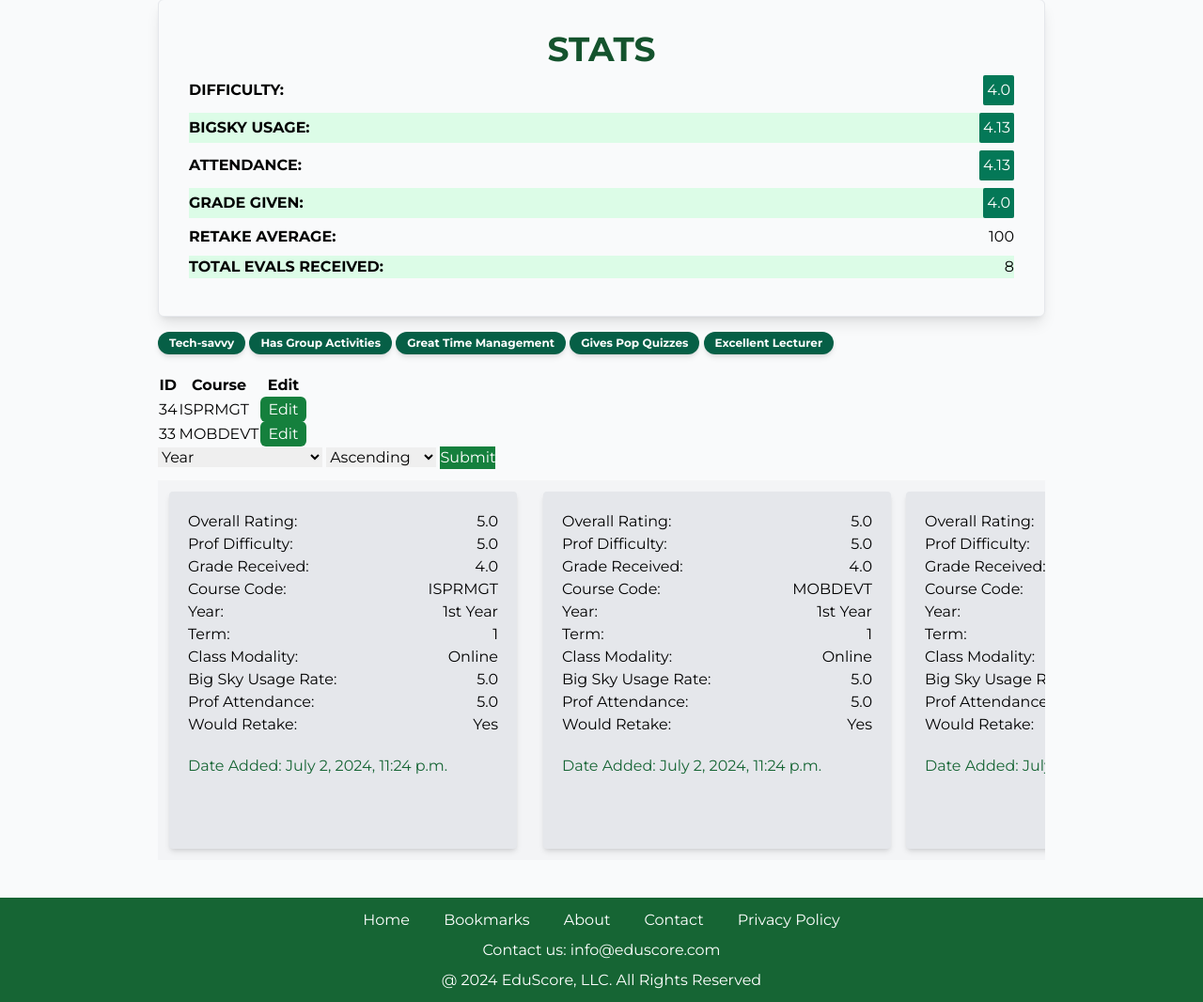
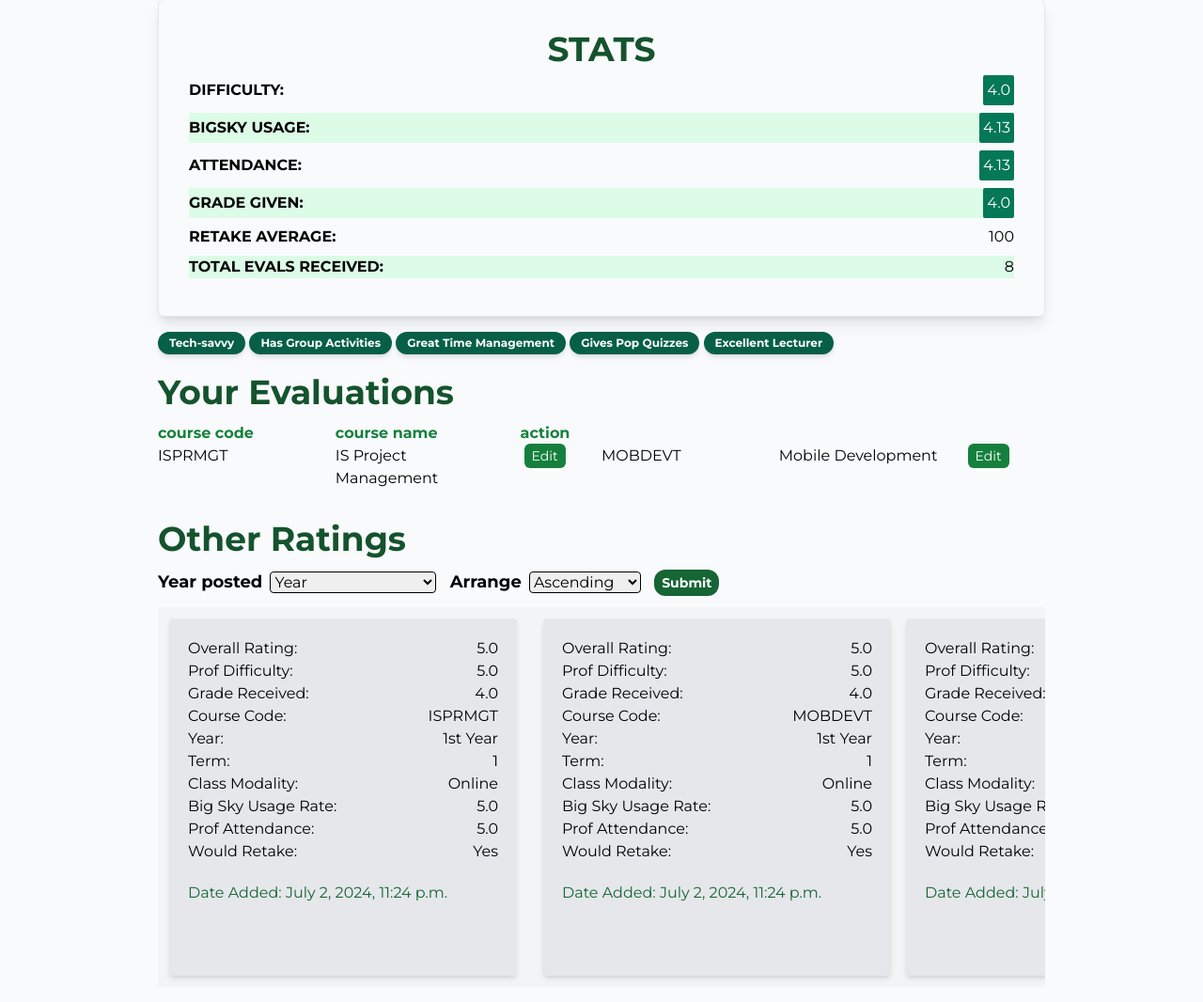
Before and after one commit to riCODEre/EduScore, a Django app: page /teacher/1 in a window 1280 px wide. Shown: the part 365-1431 px from the top of the page at 94% size. Run offline with Django 5.2, Linux system fonts and the light colour scheme; a user stored in the database is signed in; data comes from the database, SQL or seed files in the repository; both versions use the stored data as it was after the commit; some libraries are stand-ins or nearby versions.

Commit message:
working on 'Your Evaluations' part

```diff
--- a/templates/teacherInfo.html
+++ b/templates/teacherInfo.html
@@ -158,35 +158,36 @@
                 {% endfor %}
             </div>
 
-
-            {# INDIVIDUAL EVALUATIONS #}
+            {# YOUR EVALUATIONS #}
+            <h1 class="text-4xl font-bold text-green-900 mb-3">Your Evaluations</h1>
             {% if showAdd == True or showAdd == None %}
-                <a class="px-2 py-1 rounded-md bg-green-700 text-white" href="{% url 'EvaluateTeacher' prof.id %}">Add Evaluation</a>
+                <a class="px-2 py-1 buttonGreen" href="{% url 'EvaluateTeacher' prof.id %}">Add Evaluation</a>
             {% endif %}
+            <div class="grid grid-cols-10 mt-3">
+                <div class="col-span-2 text-green-700 font-semibold">course code</div>
+                <div class="col-span-2 text-green-700 font-semibold">course name</div>
+                <div class="col-span-1 text-green-700 font-semibold ml-2">action</div>
+            </div>
             {% if showEdit == True %}
-                <table>
-                    <tr>
-                        <th>ID</th>
-                        <th>Course</th>
-                        <th>Edit</th>
-                    </tr>
+                <div class="grid grid-cols-10">
                     {% for record in Evals %}
-                        <tr>
-                            <td>{{ record.id }}</td>
-                            <td>{{ record.CourseID.CourseCode }}</td>
-                            <td>
-                                <a class="px-2 py-1 rounded-md bg-green-700 text-white" href="{% url 'EditEval' record.id %}">Edit</a>
-                            </td>
-                        </tr>
+                        <div class="col-span-2">{{ record.CourseID.CourseCode }}</div>
+                        <div class="col-span-2">{{ record.CourseID.CourseName }}</div>
+                        <div class="col-span-1 ml-2">
+                            <a class="text-sm ml-1 px-2 py-1 rounded-md bg-green-700 text-white" href="{% url 'EditEval' record.id %}">Edit</a>
+                        </div>
                     {% endfor %}
-                </table>
+                </div>
             {% endif %}
 
 
-            <div class="">
+            {# SORTING #}
+            <div class="mt-8">
+                <h1 class="text-4xl font-bold text-green-900 mb-3">Other Ratings</h1>
                 <form action="{% url 'TeacherInfo' prof.id %}" method="POST">
                     {% csrf_token %}
-                    <select name="Type" id="Type">
+                    <span class="font-semibold text-lg mr-1">Year posted</span>
+                    <select class="border-black border-[0.5px] rounded mr-2.5" name="Type" id="Type">
                         <option value="Year" {% if type == "Year" %} selected {% endif %}>Year</option>
                         <option value="Term" {% if type == "Term" %} selected {% endif %}>Term</option>
                         <option value="ClassModality" {% if type == "ClassModality" %} selected {% endif %}>Class Modality</option>
@@ -198,15 +199,18 @@
                         <option value="GradeReceived" {% if type == "GradeReceived" %} selected {% endif %}>Grade Received</option>
                         <option value="DateAdded" {% if type == "DateAdded" %} selected {% endif %}>Date Added</option>
                     </select>
-                    <select name="Arrange" id="Arrange">
+
+                    <span class="font-semibold text-lg mr-1">Arrange</span>
+                    <select class="border-black border-[0.5px] rounded mr-2.5" name="Arrange" id="Arrange">
                         <option value="Asc" {% if arrange == "Asc" %} selected {% endif %}>Ascending</option>
                         <option value="Desc" {% if arrange == "Desc" %} selected {% endif %}>Descending</option>
                     </select>
-                    <button type="submit" class="bg-green-700 text-white">Submit</button>
+                    <button type="submit" class="buttonGreen px-2 py-1 text-white text-sm">Submit</button>
                 </form>
             </div>
 
 
+            {# OTHER RATINGS #}
             <div class="overflow-x-scroll mt-3 scrollbar-color: transparent ">
                 <div class="flex space-x-4 bg-gray-100">
                     {% for eval in AllStudentEvals %}
```
Also changed, not shown: db.sqlite3.
